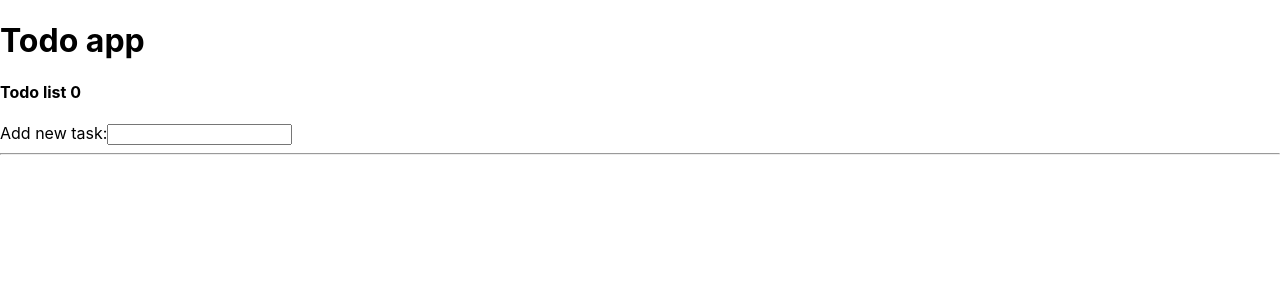
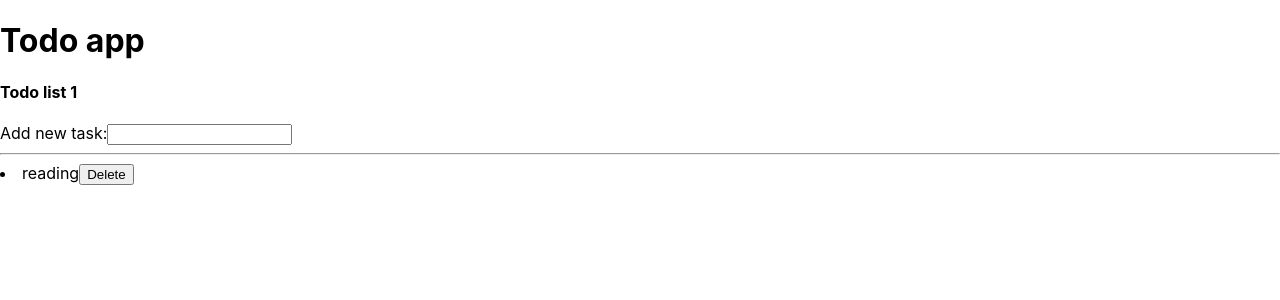
Before and after one commit to josygeorge/interview, a React (Create React App) app in the folder react-state-mgt/react-use-hooks/: page / in a window 1280 px wide. Shown: the top 300 px of the page. Built offline with nearby package versions, Linux system fonts and the light colour scheme; the HTML template or start-up script is replaced by a standard one.

Commit message:
usereducerhook eg.-reducer-function-init-3rd parameter-usage

```diff
--- a/react-state-mgt/react-use-hooks/src/components/useReducer.js/Todos.js
+++ b/react-state-mgt/react-use-hooks/src/components/useReducer.js/Todos.js
@@ -6,6 +6,11 @@ const TODOS_ACTION = {
 }
 
 const initialState = []
+
+function init(initialState) {
+    const result = [...initialState, { id: 1, name: 'reading' }]
+    return result;
+}
 
 function reducer(state, action) {
     switch (action.type) {
@@ -20,8 +25,10 @@ function reducer(state, action) {
     }
 }
 
+
+// MAIN Function
 const Todos = () => {
-    const [todos, dispatch] = useReducer(reducer, initialState)
+    const [todos, dispatch] = useReducer(reducer, initialState, init)
     return (
         <div>
             <h1>Todo app</h1>
```
